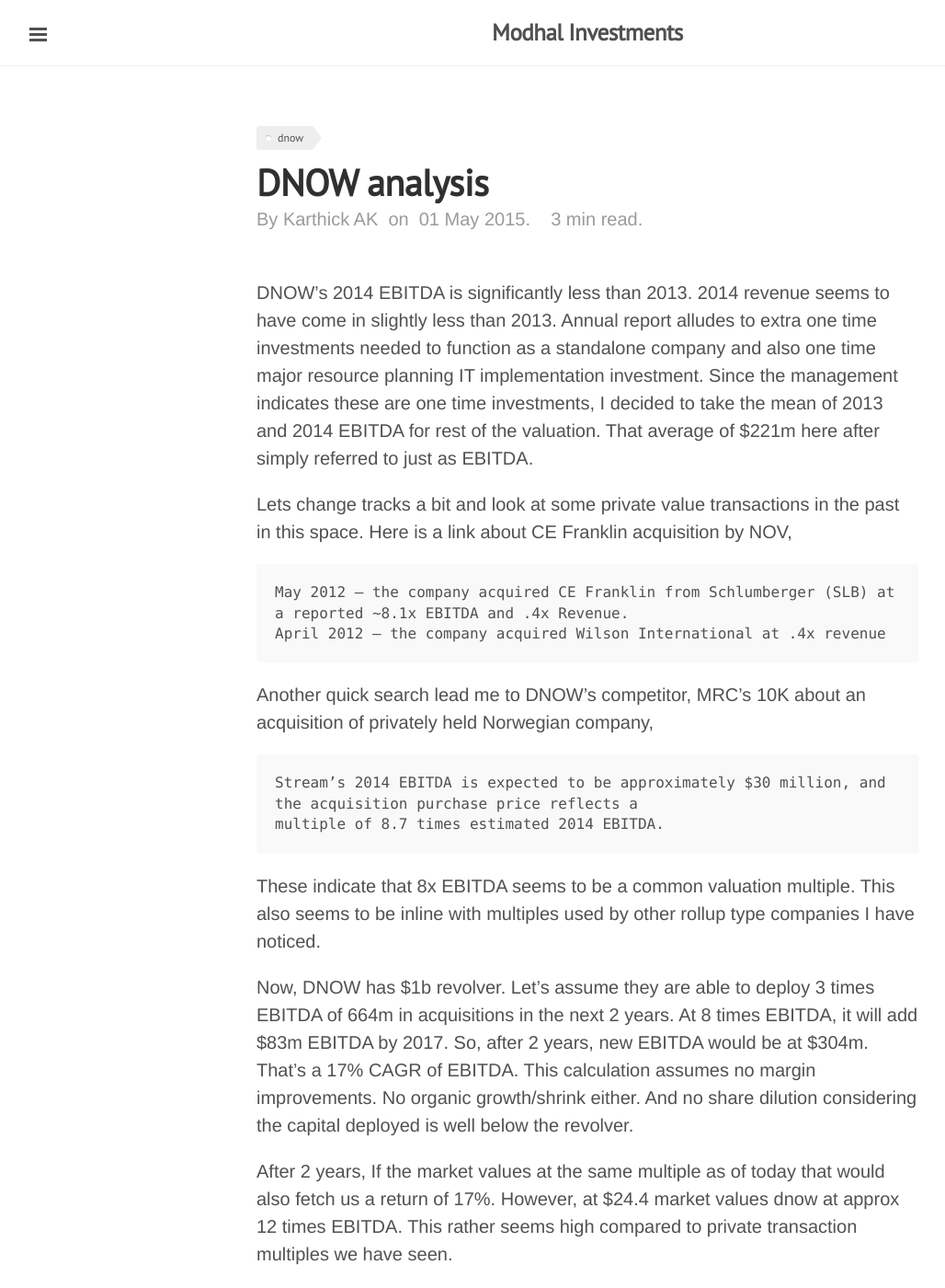
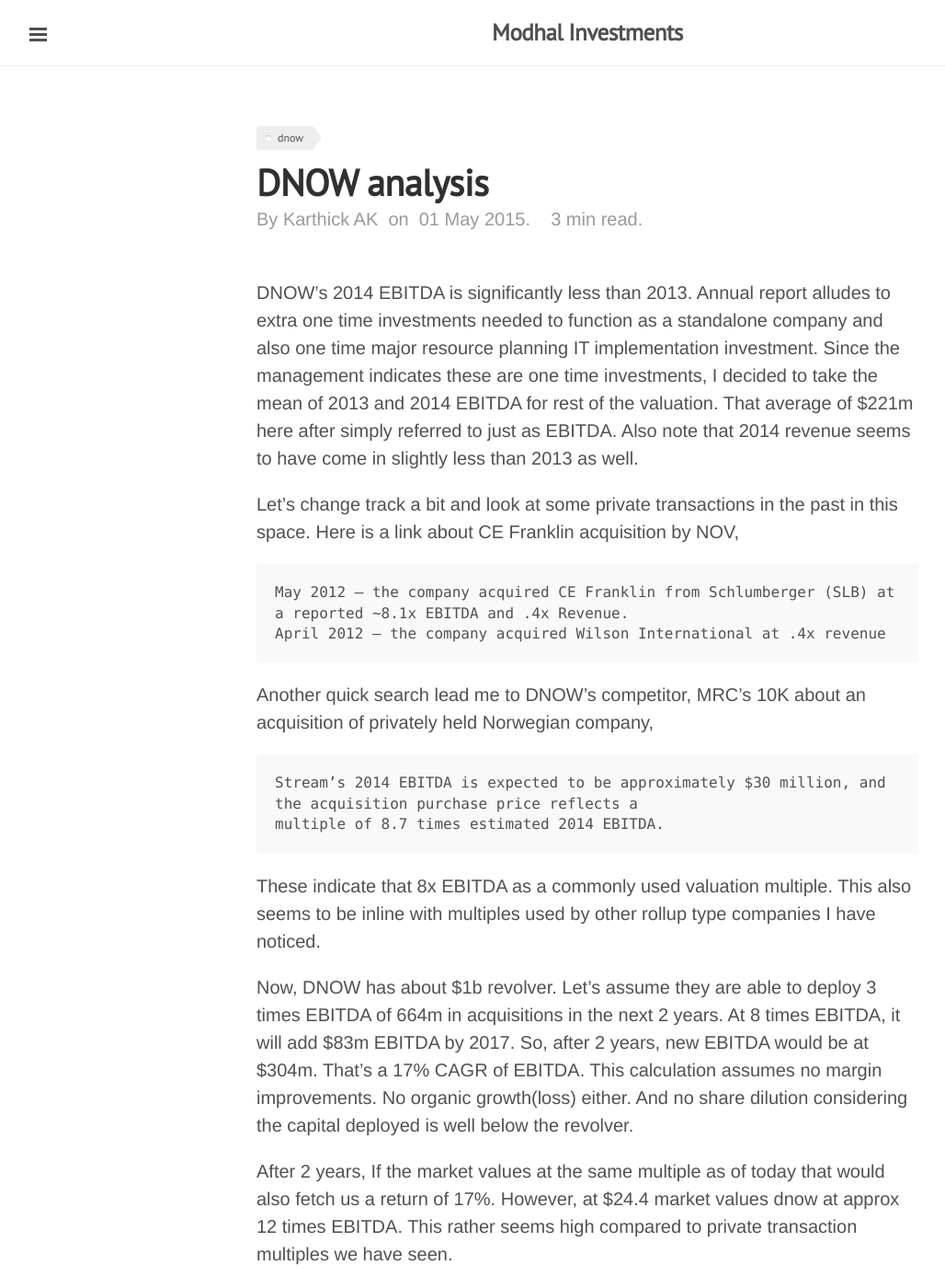
Before and after one commit to gitforwork2/gitforwork.github.io, a Jekyll site: the page built from _posts/2015-05-01-dnow-analysis.md, in a window 1280 px wide and 1400 px high. Shown: the whole window at 92% size, without its empty margins (1-1029 px from the left). Built offline with Jekyll 4.4.1, drawn with Linux system fonts in a browser that asks for light colours; Markdown is read by kramdown in place of the engine named in the settings; some of the changed text lies outside the part shown.

Commit message:
DNOW edit

```diff
--- a/_posts/2015-05-01-dnow-analysis.md
+++ b/_posts/2015-05-01-dnow-analysis.md
@@ -5,13 +5,13 @@
 description: 'Valuation DNOW'
 comments: false
 ---
-DNOW's 2014 EBITDA is significantly less than 2013. 2014 revenue seems to have come in slightly less than 2013.
-Annual report alludes to extra one time investments needed to function as a standalone company and also
+DNOW's 2014 EBITDA is significantly less than 2013. Annual report alludes to extra one time investments needed to function as a standalone company and also
 one time major resource planning IT implementation investment. Since the management indicates these are one time investments,
 I decided to take the mean of 2013 and 2014 EBITDA for rest of the valuation.
-That average of $221m here after simply referred to just as EBITDA.
+That average of $221m here after simply referred to just as EBITDA. Also note that 2014 revenue seems to have come in
+slightly less than 2013 as well.
 
-Lets change tracks a bit and look at some private value transactions in the past in this space.
+Let's change track a bit and look at some private transactions in the past in this space.
 Here is a [link](http://www.stockspinoffs.com/2013/10/25/national-oilwell-varco-distribute-distribution-business/)
 about CE Franklin acquisition by NOV,
 
@@ -24,12 +24,12 @@
     Stream’s 2014 EBITDA is expected to be approximately $30 million, and the acquisition purchase price reflects a
     multiple of 8.7 times estimated 2014 EBITDA.
 
-These indicate that 8x EBITDA seems to be a common valuation multiple. This also seems to be inline with multiples
+These indicate that 8x EBITDA as a commonly used valuation multiple. This also seems to be inline with multiples
 used by other rollup type companies I have noticed.
 
-Now, DNOW has $1b revolver. Let's assume they are able to deploy 3 times EBITDA of 664m in acquisitions in the next 2 years.
+Now, DNOW has about $1b revolver. Let's assume they are able to deploy 3 times EBITDA of 664m in acquisitions in the next 2 years.
 At 8 times EBITDA, it will add $83m EBITDA by 2017. So, after 2 years, new EBITDA would be at $304m. That's a 17% CAGR of EBITDA. This calculation assumes no margin improvements.
-No organic growth/shrink either. And no share dilution considering the capital deployed is well below the revolver.
+No organic growth(loss) either. And no share dilution considering the capital deployed is well below the revolver.
 
 After 2 years,
 If the market values at the same multiple as of today that would also fetch us a return of 17%.
@@ -44,7 +44,9 @@
 To aim for the same 15% investment CAGR over the next 2 years, today's market cap should be $2.04b.
 That translates to roughly 20$ per share.
 
-Can all this happen? There seems to be possibilities. The industry is undergoing a depression, dnow happens to have a strong
-balance sheet and an executive chairman who is known for such a strategy. Also consider the vast amount of investments that
-have to made in upstream and mid stream to bring the shale oil to the gulf coast.
-There seems to be a good chance of DNOW doing well.
+Can all this happen? There seems to be possibilities. The industry is undergoing a depression, dnow happens to enter it with
+a strong balance sheet and an executive chairman known for running a acquisitive strategy. Management incentives are also aligned to
+share holder interest(same as NOV), tied to total stock holder return and return on equity compared to their service peers.
+Also consider the vast amount of investments that have to made in upstream and mid stream to bring the shale oil to
+the gulf coast refineries. With more scale, EBITDA margins will also improve.
+There seems to be a reasonable chance of DNOW doing well.
```
